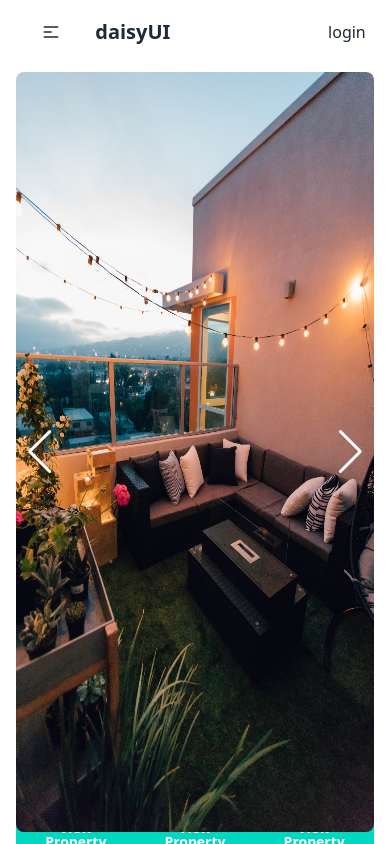
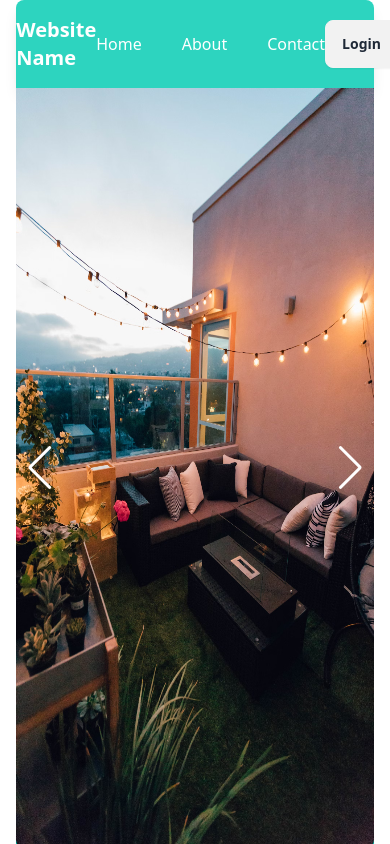
Before and after one commit to nizamuddinsangram/residetail-website-server-public-9, a React (Vite) app: page / in a window 390 px wide. Shown: the top 844 px of the page. Built offline with nearby package versions, Linux system fonts and the light colour scheme; no server answers.

Commit message:
fixed navbar design

```diff
--- a/src/Conponent/Banner/Banner.jsx
+++ b/src/Conponent/Banner/Banner.jsx
@@ -16,7 +16,7 @@ const Banner = () => {
   const [thumbsSwiper, setThumbsSwiper] = useState(null);
 
   return (
-    <div className="h-[80vh] my-2">
+    <div className="h-[80vh] mb-2">
       <Swiper
         style={{
           "--swiper-navigation-color": "#fff",
@@ -30,7 +30,7 @@ const Banner = () => {
         className="mySwiper2 "
       >
         <SwiperSlide>
-          <img src={img1} className=" h-[90vh] rounded-lg w-full	" />
+          <img src={img1} className=" h-[90vh] rounded-b-lg w-full	" />
         </SwiperSlide>
         <SwiperSlide>
           {" "}
--- a/src/Conponent/Navbar/Navbar.jsx
+++ b/src/Conponent/Navbar/Navbar.jsx
@@ -1,5 +1,5 @@
 import { useContext } from "react";
-import { Link } from "react-router-dom";
+import { Link, NavLink } from "react-router-dom";
 import { AuthContext } from "../../Provider/AuthProvider";
 const Navbar = () => {
   const { user, logOut, setUser } = useContext(AuthContext);
@@ -8,69 +8,111 @@ const Navbar = () => {
     setUser(null);
   };
   return (
-    <div className="navbar bg-base-100">
-      <div className="navbar-start">
-        <div className="dropdown">
-          <div tabIndex={0} role="button" className="btn btn-ghost lg:hidden">
-            <svg
-              xmlns="http://www.w3.org/2000/svg"
-              className="h-5 w-5"
-              fill="none"
-              viewBox="0 0 24 24"
-              stroke="currentColor"
-            >
-              <path
-                strokeLinecap="round"
-                strokeLinejoin="round"
-                strokeWidth="2"
-                d="M4 6h16M4 12h8m-8 6h16"
-              />
-            </svg>
+    <nav className="bg-teal-400 		shadow-lg	 py-4 rounded-t-lg">
+      <div className="container mx-auto flex items-center justify-between">
+        {/* Left side */}
+        <div className="flex items-center">
+          <span className="text-white text-xl font-semibold">Website Name</span>
         </div>
-          <ul
-            tabIndex={0}
-            className="menu menu-sm dropdown-content mt-3 z-[1] p-2 shadow bg-base-100 rounded-box w-52"
-          >
-            <li>
-              <Link to="/">Home</Link>
-            </li>
-            <li>
-              <Link to="/login">Login</Link>
-            </li>
-            <li>
-              <Link to="/register">Register</Link>
-            </li>
-          </ul>
+
+        {/* Middle */}
+        <div className="flex items-center space-x-10">
+          <NavLink to="/" className="text-white hover:text-gray-300">
+            Home
+          </NavLink>
+          <NavLink to="/login" className="text-white hover:text-gray-300">
+            About
+          </NavLink>
+          <NavLink to="/register" className="text-white hover:text-gray-300">
+            Contact
+          </NavLink>
         </div>
-        <a className="btn btn-ghost text-xl">daisyUI</a>
-      </div>
-      <div className="navbar-center hidden lg:flex">
-        <ul className="menu menu-horizontal px-1">
-          <li>
-            <Link to="/">Home</Link>
-          </li>
-          <li>
-            <Link to="/login">Login</Link>
-          </li>
-          <li>
-            <Link to="/register">Register</Link>
-          </li>
-        </ul>
-      </div>
-      <div className="navbar-end">
+
+        {/* Right side */}
+        <div className="flex items-center">
           {user ? (
             <>
-            <a className="btn">{user?.email}</a>{" "}
-            <button className="btn btn-accent" onClick={handleLogOut}>
+              <img
+                src={user?.photoURL}
+                alt="Avatar"
+                title={user?.displayName}
+                className="w-10 h-10 rounded-full object-cover"
+              />
+              <button className="btn " onClick={handleLogOut}>
                 logOut
               </button>
             </>
           ) : (
-          "login"
+            <Link to="/login" className="btn ">
+              Login
+            </Link>
           )}
         </div>
       </div>
+    </nav>
   );
 };
 
 export default Navbar;
+// <div className="navbar bg-base-100">
+//   <div className="navbar-start">
+//     <div className="dropdown">
+//       <div tabIndex={0} role="button" className="btn btn-ghost lg:hidden">
+//         <svg
+//           xmlns="http://www.w3.org/2000/svg"
+//           className="h-5 w-5"
+//           fill="none"
+//           viewBox="0 0 24 24"
+//           stroke="currentColor"
+//         >
+//           <path
+//             strokeLinecap="round"
+//             strokeLinejoin="round"
+//             strokeWidth="2"
+//             d="M4 6h16M4 12h8m-8 6h16"
+//           />
+//         </svg>
+//       </div>
+//       <ul
+//         tabIndex={0}
+//         className="menu menu-sm dropdown-content mt-3 z-[1] p-2 shadow bg-base-100 rounded-box w-52"
+//       >
+//         <li>
+//           <Link to="/">Home</Link>
+//         </li>
+//         <li>
+//           <Link to="/login">Login</Link>
+//         </li>
+//         <li>
+//           <Link to="/register">Register</Link>
+//         </li>
+//       </ul>
+//     </div>
+//     <a className="btn btn-ghost text-xl">daisyUI</a>
+//   </div>
+//   <div className="navbar-center hidden lg:flex">
+//     <ul className="menu menu-horizontal px-1">
+//       <li>
+//         <Link to="/">Home</Link>
+//       </li>
+//       <li>
+//         <Link to="/login">Login</Link>
+//       </li>
+//       <li>
+//         <Link to="/register">Register</Link>
+//       </li>
+//     </ul>
+//   </div>
+//   <div className="navbar-end">
+//     {user ? (
+//       <>
+//         <a className="btn">{user?.email}</a>{" "}
+//         <button className="btn btn-accent" onClick={handleLogOut}>
+//           logOut
+//         </button>
+//       </>
+//     ) : (
+//       "login"
+//     )}
+//   </div>
+// </div>
--- a/src/Provider/AuthProvider.jsx
+++ b/src/Provider/AuthProvider.jsx
@@ -40,6 +40,7 @@ const AuthProvider = ({ children }) => {
   useEffect(() => {
     const unsubscribe = onAuthStateChanged(auth, (currentUser) => {
       setUser(currentUser);
+      console.log(currentUser);
       setLoading(false);
     });
     return () => {
```
Lines whose indentation alone changed are shown as unchanged.
